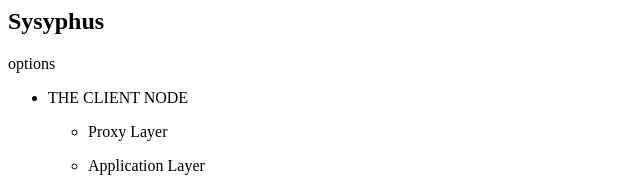
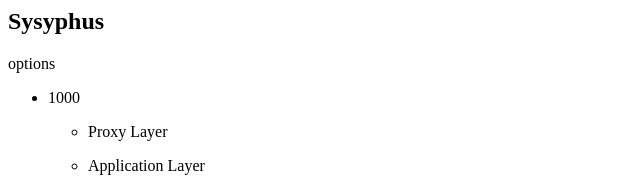
Before and after one commit to louisscruz/system-design-simulator, a React app: page /#/ in a window 1280 px wide. Shown: the top 179 px of the page, without its empty margins (0-640 px from the left). Built offline with nearby package versions, Linux system fonts and the light colour scheme; the HTML template or start-up script is replaced by a standard one.

Commit message:
Add initial averageRequestsPerMinute

```diff
--- a/components/SystemComposition/ClientNode.jsx
+++ b/components/SystemComposition/ClientNode.jsx
@@ -1,13 +1,25 @@
 import React from 'react';
+import PropTypes from 'prop-types';
 
 import SystemNode from './SystemNode';
 
-function ClientNode() {
+function ClientNode({ client }) {
   return (
     <SystemNode>
-      <p>THE CLIENT NODE</p>
+      <p>{client.count}</p>
     </SystemNode>
   );
 }
 
+ClientNode.propTypes = {
+  client: PropTypes.object.isRequired,
+};
+
+ClientNode.defaultProps = {
+  client: {
+    count: 0,
+    averageRequestsPerMinute: 0,
+  },
+};
+
 export default ClientNode;
--- a/components/SystemComposition/SystemCompositionIndex.jsx
+++ b/components/SystemComposition/SystemCompositionIndex.jsx
@@ -19,10 +19,12 @@
   }
 
   render() {
+    const { system } = this.props;
+    const { clientNode } = system;
     return (
       <div>
         <ul>
-          <ClientNode />
+          <ClientNode client={clientNode} />
           {this.verticals()}
         </ul>
       </div>
@@ -36,7 +38,10 @@
 
 SystemCompositionIndex.defaultProps = {
   system: {
-    client: {},
+    clientNode: {
+      count: 0,
+      averageRequestsPerMinute: 0,
+    },
     verticals: [],
   },
 };
--- a/components/mocks/systems.js
+++ b/components/mocks/systems.js
@@ -1,6 +1,7 @@
 export const simpleSystem = {
   clientNode: {
     count: 1000,
+    averageRequestsPerMinute: 2,
   },
   verticals: {
     0: [
@@ -18,6 +19,7 @@
 export const twoVerticalSystem = {
   clientNode: {
     count: 1000,
+    averageRequestsPerMinute: 2,
   },
   verticals: {
     0: [
```
Also changed, not shown: 1 other file (tests, documents, lock files or other folders).
